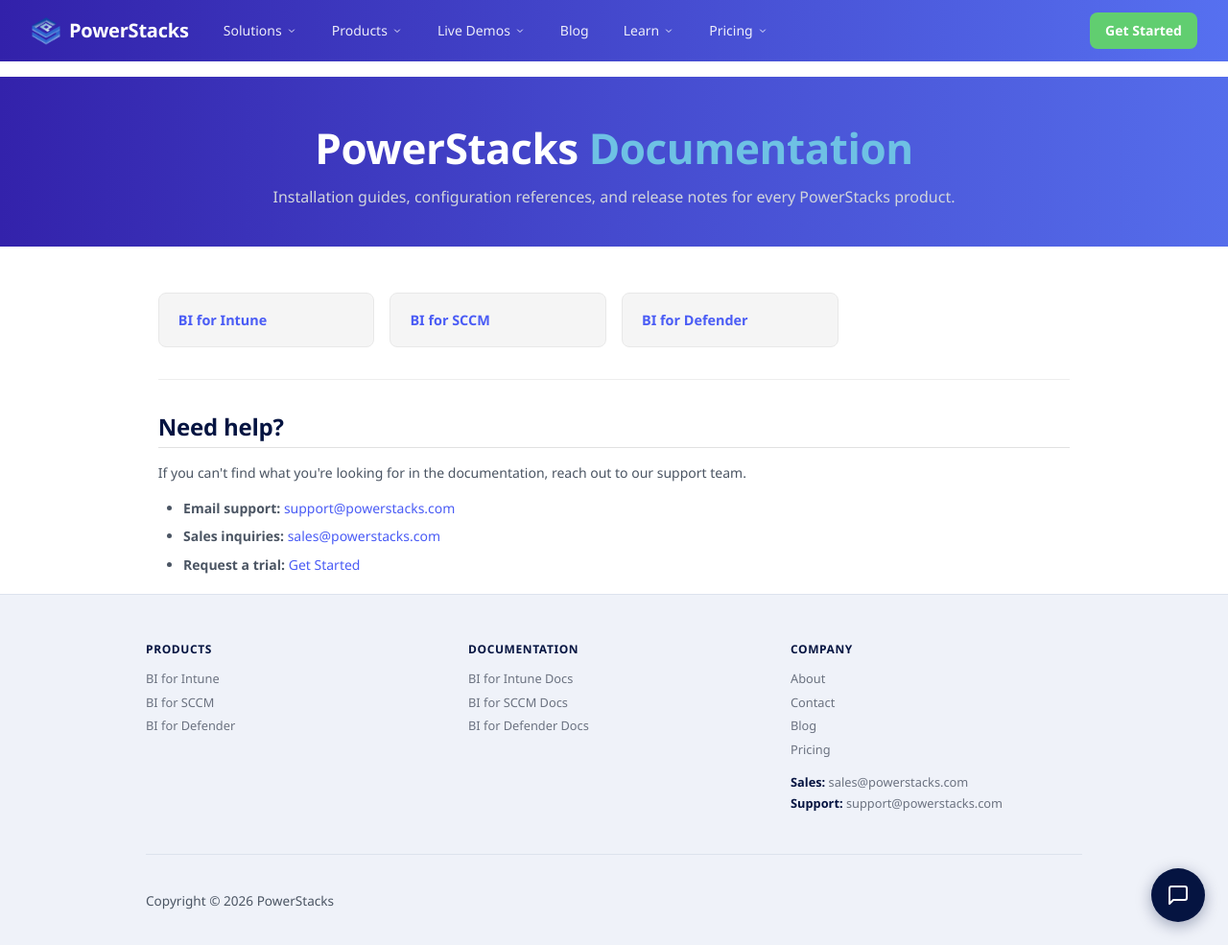
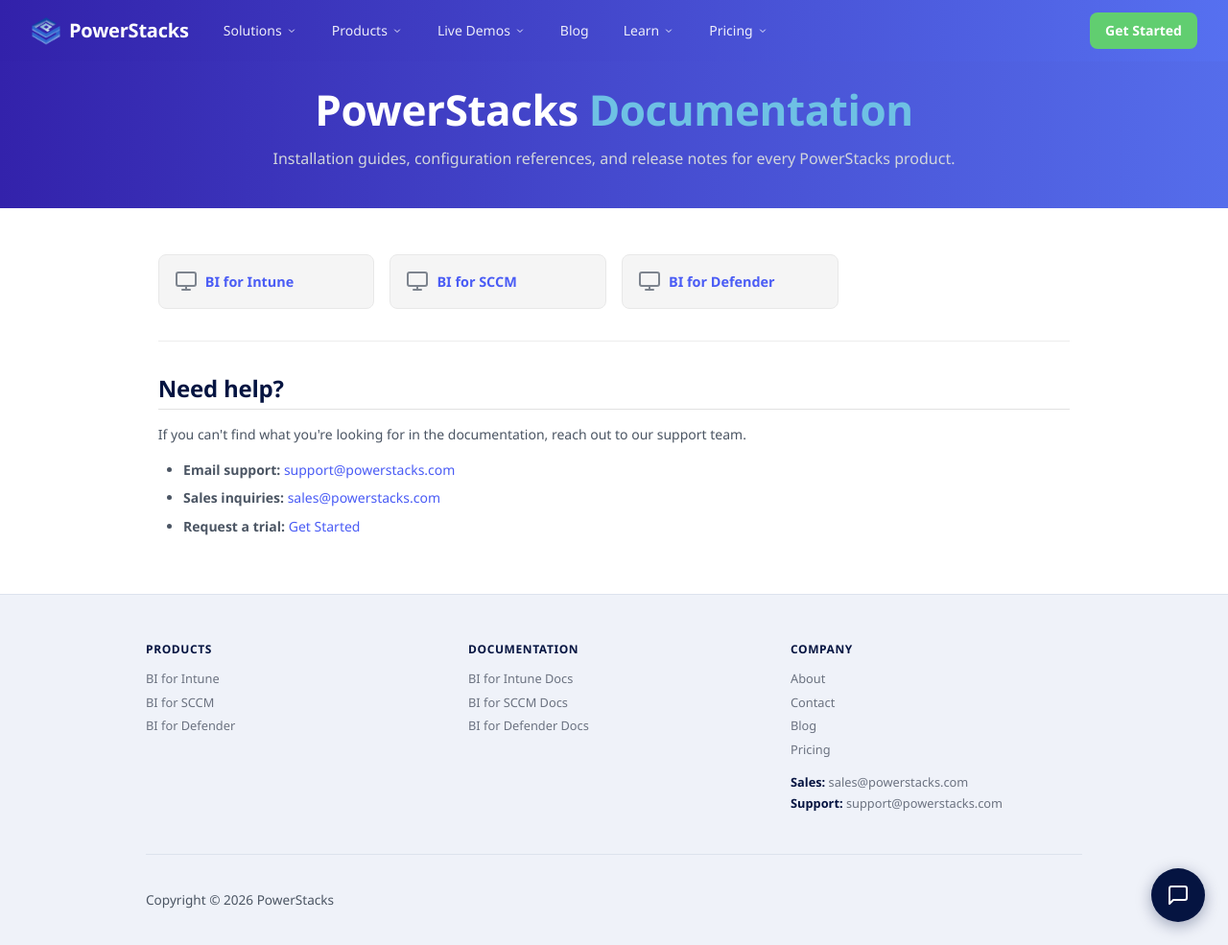
Before and after one commit to powerstacks-corp/powerstacks-docs, an MkDocs documentation site: the page built from docs/index.md, in a window 1280 px wide and 985 px high. Shown: the whole window at 96% size. Built offline with MkDocs 1.6.1 and Material for MkDocs 9.7.7, drawn with Linux system fonts in a browser that asks for light colours.

Commit message:
Fix white gap between nav and hero; add icons to quick-link cards
- Aggressive margin/padding overrides on Material's .md-main wrappers
- Pull hero banner up with margin-top: -1.5rem to close the gap
- Add inline SVG icons to all quick-link cards: download (Install),
  gear (Admin), book (User Guide), star (What's New), monitor (products)
- CSS for card icon positioning (absolute left, vertically centered)

```diff
--- a/docs/index.md
+++ b/docs/index.md
@@ -13,12 +13,15 @@
 
 <div class="quick-links">
   <a class="quick-link-card" href="bi-for-intune/">
+    <span class="card-icon"><svg viewBox="0 0 24 24"><rect x="2" y="3" width="20" height="14" rx="2" ry="2"/><line x1="8" y1="21" x2="16" y2="21"/><line x1="12" y1="17" x2="12" y2="21"/></svg></span>
     <span class="card-title">BI for Intune</span>
   </a>
   <a class="quick-link-card" href="bi-for-sccm/">
+    <span class="card-icon"><svg viewBox="0 0 24 24"><rect x="2" y="3" width="20" height="14" rx="2" ry="2"/><line x1="8" y1="21" x2="16" y2="21"/><line x1="12" y1="17" x2="12" y2="21"/></svg></span>
     <span class="card-title">BI for SCCM</span>
   </a>
   <a class="quick-link-card" href="bi-for-defender/">
+    <span class="card-icon"><svg viewBox="0 0 24 24"><rect x="2" y="3" width="20" height="14" rx="2" ry="2"/><line x1="8" y1="21" x2="16" y2="21"/><line x1="12" y1="17" x2="12" y2="21"/></svg></span>
     <span class="card-title">BI for Defender</span>
   </a>
 </div>
--- a/docs/stylesheets/powerstacks-nav.css
+++ b/docs/stylesheets/powerstacks-nav.css
@@ -331,10 +331,55 @@
   z-index: 5 !important;
 }
 
-/* ─── Hero banner top margin: account for 64px nav ──────── */
+/* ─── Close the gap between fixed nav and content ────────── */
+/* Material's .md-header and .md-tabs are hidden but still in the DOM.
+   The gap comes from Material's default spacing on .md-main + .md-grid.
+   Pull the hero up and ensure zero top spacing on all wrappers. */
+.md-main {
+  margin-top: 0 !important;
+  padding-top: 0 !important;
+}
+.md-main__inner {
+  margin-top: 0 !important;
+  padding-top: 0 !important;
+}
+.md-content {
+  padding-top: 0 !important;
+}
+.md-content__inner {
+  margin-top: 0 !important;
+  padding-top: 0 !important;
+}
+.md-content__inner::before {
+  display: none !important;
+}
 .hero-banner,
 .md-typeset h1:first-of-type:not(.hero-banner h1) {
-  margin-top: -0.5rem !important;
+  margin-top: -1.5rem !important;
+}
+
+/* ─── Quick-link card icons ─────────────────────────────── */
+.quick-link-card {
+  position: relative;
+  padding-left: 3rem !important;
+}
+.quick-link-card .card-icon {
+  position: absolute;
+  left: 1rem;
+  top: 50%;
+  transform: translateY(-50%);
+  width: 24px;
+  height: 24px;
+  opacity: 0.7;
+}
+.quick-link-card .card-icon svg {
+  width: 24px;
+  height: 24px;
+  fill: none;
+  stroke: currentColor;
+  stroke-width: 2;
+  stroke-linecap: round;
+  stroke-linejoin: round;
 }
 
 /* ─── Alignment: left-align the nav bar to match content flow ──── */
```
Also changed, not shown: docs/bi-for-defender/index.md (+4 -0 lines), docs/bi-for-intune/index.md (+4 -0 lines), docs/bi-for-sccm/index.md (+4 -0 lines).
